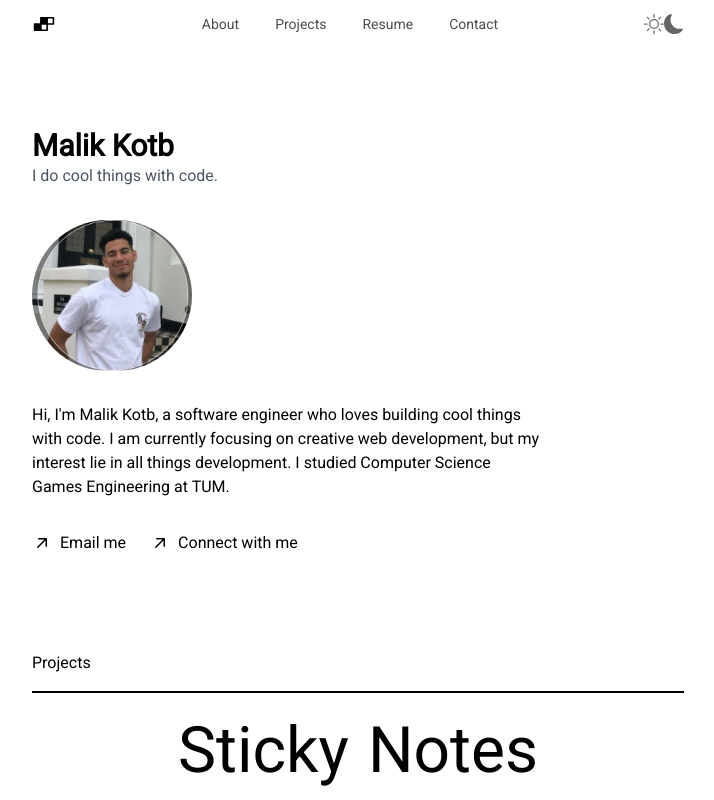
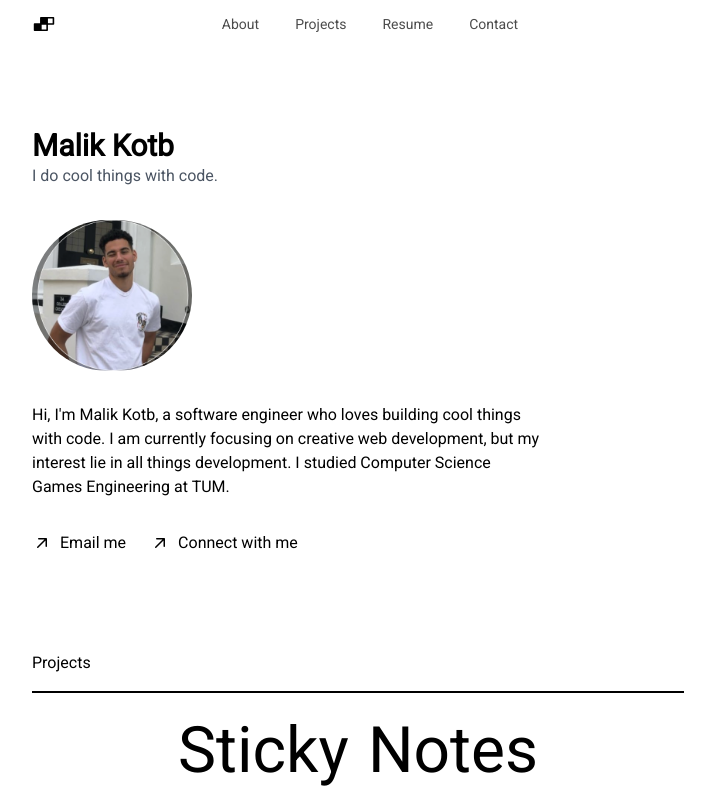
Before and after one commit to malikkotb/m-k.io, a Next.js app: page / in a window 1280 px wide. Shown: the top 800 px of the page, without its empty margins (282-996 px from the left). Built offline with nearby package versions, Linux system fonts and the light colour scheme.

Commit message:
fixed light mode issue

```diff
--- a/components/NavBar.js
+++ b/components/NavBar.js
@@ -11,7 +11,7 @@ import { useState, useEffect } from "react";
 
 export default function NavBar() {
   const [mounted, setMounted] = useState(false);
-  const { theme, setTheme } = useTheme();
+  const { theme, setTheme } = useTheme('light');
 
   // when the component is mounted on the client side, this useEffect hook will be called and mounted will be set to True
   // and then the belox jsx will be rendered
@@ -67,11 +67,11 @@ export default function NavBar() {
         </ul>
         <div className="flex items-center">
           <MenuDropdown />
-          <div className="flex">  {/* flex-col */}
+          <div className="flex flex-col">
             {/* (theme==='light') &&  */}
             {/* (theme==='dark') && */}
-            {<button onClick={() => setTheme("dark")}><BsSun className="text-xl font-bold opacity-60 hover:opacity-100" /></button>}
-            { <button><BsMoonFill className="text-xl font-bold opacity-60 hover:opacity-100" /></button>}
+            { (theme==='light') && <button onClick={() => setTheme("dark")}><BsSun className="text-xl font-bold opacity-60 hover:opacity-100" /></button>}
+            {  (theme==='dark') && <button onClick={() => setTheme("light")}><BsMoonFill className="text-xl font-bold opacity-60 hover:opacity-100" /></button>}
           </div>
         </div>
       </nav>
```
